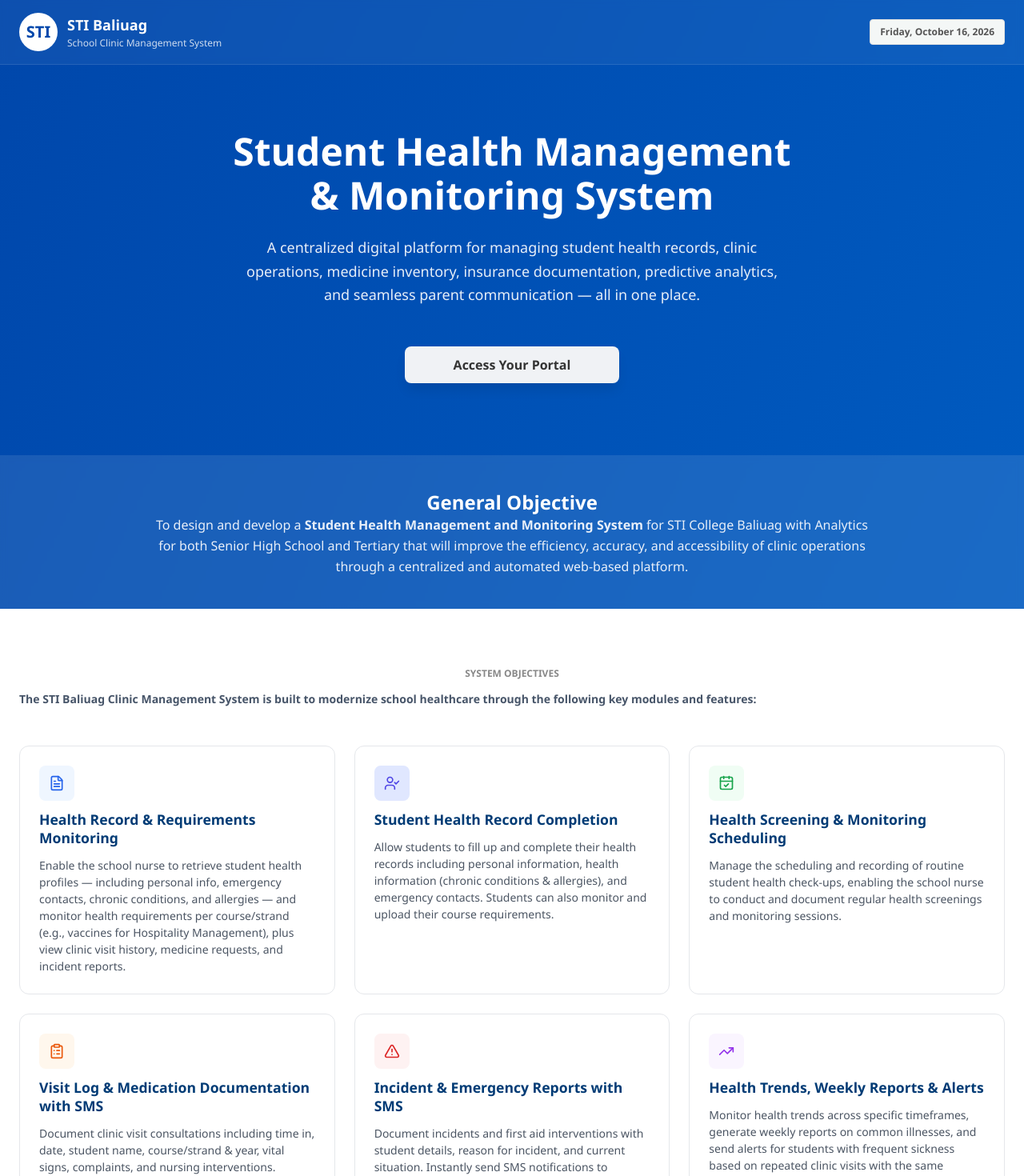
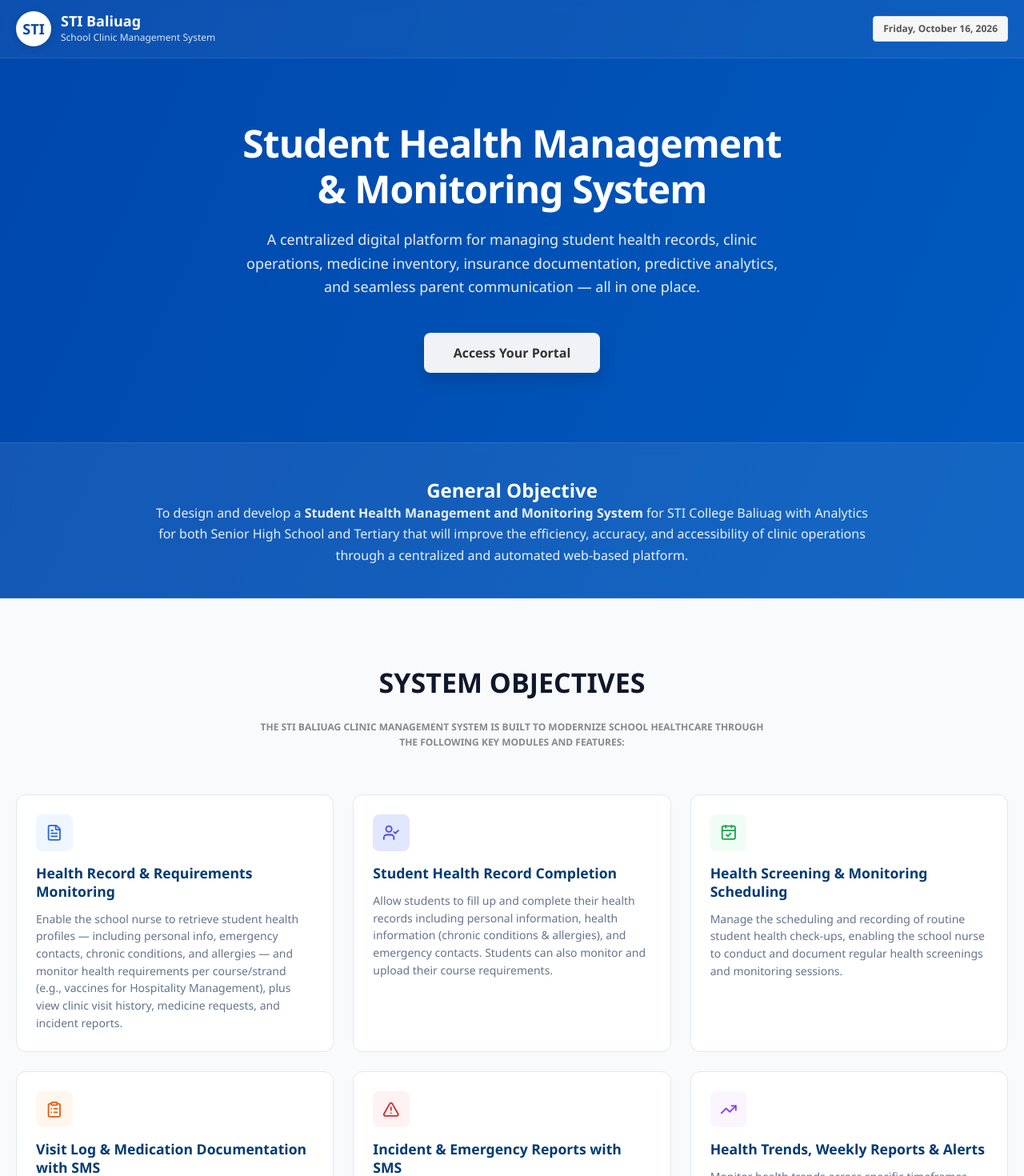
Before and after one commit to yaws777/localhost-cms, a React (Create React App) app in the folder frontend/: page / in a window 1280 px wide. Shown: the top 1470 px of the page at 80% size. Built offline with nearby package versions, Linux system fonts and the light colour scheme; no server answers.

Commit message:
Refactor API calls in layouts to use local development URLs and enhance request ID generation logic

```diff
--- a/frontend/src/App.js
+++ b/frontend/src/App.js
@@ -166,7 +166,7 @@
         <div className="hero-container">
           <h2 className="hero-heading">
             Student Health Management
-            <br />
+            <br className="hero-br" />
             & Monitoring System
           </h2>
           <p className="hero-description">
@@ -199,7 +199,7 @@
         <div className="section-container">
           <div className="section-header">
             <h3 className="section-title">System Objectives</h3>
-            <p className="section-subtitle">
+            <p className="section-title section-subtitle">
               The STI Baliuag Clinic Management System is built to modernize
               school healthcare through the following key modules and features:
             </p>
--- a/frontend/src/layout/studentLayout.jsx
+++ b/frontend/src/layout/studentLayout.jsx
@@ -62,7 +62,7 @@
     const fetchUnreadCount = useCallback(async (userId) => {
         if (!userId) return;
         try {
-            const res = await fetch(`https://localhost-cms.onrender.com/api/messages/unread-count/${userId}`);
+            const res = await fetch(`http://localhost:3001/api/messages/unread-count/${userId}`);
             const data = await res.json();
             if (data.success) {
                 setUnreadCount(data.unreadCount || 0);
@@ -76,7 +76,7 @@
     const fetchNotifications = useCallback(async (studentId) => {
         if (!studentId) return;
         try {
-            const res = await fetch(`https://localhost-cms.onrender.com/api/notifications/student/${studentId}`);
+            const res = await fetch(`http://localhost:3001/api/notifications/student/${studentId}`);
             const data = await res.json();
             if (data.success) {
                 // Filter out any notifications already marked as read
@@ -119,7 +119,7 @@
 
         const fetchStudentProfile = async () => {
             try {
-                const response = await fetch(`https://localhost-cms.onrender.com/api/get-student/${accurateUserId}`);
+                const response = await fetch(`http://localhost:3001/api/get-student/${accurateUserId}`);
                 const data = await response.json();
 
                 if (data.success && data.student) {
@@ -191,7 +191,7 @@
     const handleNotificationClick = async (notification) => {
         try {
             // 1. Mark notification as read
-            await fetch(`https://localhost-cms.onrender.com/api/notifications/${notification.notification_id}/read`, {
+            await fetch(`http://localhost:3001/api/notifications/${notification.notification_id}/read`, {
                 method: 'PATCH'
             });
 
--- a/frontend/src/styles/App.css
+++ b/frontend/src/styles/App.css
@@ -1,24 +1,39 @@
+/* Base Page Reset & Responsive Wrapper */
 .landing-page {
   min-height: 100vh;
+  width: 100%;
+  overflow-x: hidden;
   background: linear-gradient(to bottom right, #0047AB, #0066CC);
   font-family: system-ui, -apple-system, BlinkMacSystemFont, 'Segoe UI', Roboto, Oxygen, Ubuntu, Cantarell, sans-serif;
   color: #ffffff;
+  box-sizing: border-box;
+}
+
+.landing-page *,
+.landing-page *::before,
+.landing-page *::after {
+  box-sizing: border-box;
 }
 
 /* Header Styles */
 .main-header {
+  width: 100%;
   border-bottom: 1px solid rgba(255, 255, 255, 0.1);
   background-color: rgba(255, 255, 255, 0.05);
-  backdrop-filter: blur(4px);
+  backdrop-filter: blur(8px);
+  position: sticky;
+  top: 0;
+  z-index: 50;
 }
 
 .header-container {
   max-width: 80rem;
   margin: 0 auto;
-  padding: 1rem 1.5rem;
+  padding: 0.875rem 1.25rem;
   display: flex;
   align-items: center;
   justify-content: space-between;
+  gap: 1rem;
 }
 
 .brand-group {
@@ -29,17 +44,19 @@
 
 .logo-badge {
   display: flex;
-  height: 3rem;
-  width: 3rem;
+  height: 2.75rem;
+  width: 2.75rem;
+  flex-shrink: 0;
   align-items: center;
   justify-content: center;
   border-radius: 9999px;
   background-color: #ffffff;
+  box-shadow: 0 2px 8px rgba(0, 0, 0, 0.15);
 }
 
 .logo-badge span {
-  font-size: 1.25rem;
-  font-weight: 700;
+  font-size: 1.125rem;
+  font-weight: 800;
   color: #0047AB;
 }
 
@@ -48,63 +65,56 @@
   font-weight: 700;
   color: #ffffff;
   margin: 0;
+  line-height: 1.2;
 }
 
 .brand-subtitle {
   font-size: 0.75rem;
-  color: rgba(255, 255, 255, 0.8);
+  color: rgba(255, 255, 255, 0.85);
   margin: 0;
 }
 
 .header-meta {
   text-align: right;
-}
-
-.academic-year {
-  font-size: 0.875rem;
-  color: rgba(255, 255, 255, 0.9);
-  font-weight: 600;
-  margin: 0;
+  flex-shrink: 0;
 }
 
 .current-date {
   font-size: 0.75rem;
+  font-weight: 500;
+  color: rgba(255, 255, 255, 0.9);
   margin: 0;
 }
 
 /* Hero Section */
 .hero-section {
-  padding: 5rem 1.5rem;
+  padding: clamp(2.5rem, 6vw, 5rem) 1.25rem;
+  display: flex;
+  justify-content: center;
+  align-items: center;
 }
 
 .hero-container {
   max-width: 56rem;
+  width: 100%;
   margin: 0 auto;
   text-align: center;
 }
 
-.hero-tagline {
-  margin-bottom: 1rem;
-  font-size: 0.875rem;
-  font-weight: 500;
-  text-transform: uppercase;
-  letter-spacing: 0.05em;
-  color: rgba(255, 255, 255, 0.8);
-}
-
 .hero-heading {
-  margin-bottom: 1.5rem;
-  font-size: 3rem;
-  font-weight: 700;
-  line-height: 1.15;
+  margin-bottom: 1.25rem;
+  font-size: clamp(1.75rem, 4.5vw, 3rem);
+  font-weight: 800;
+  line-height: 1.2;
   color: #ffffff;
+  letter-spacing: -0.02em;
 }
 
 .hero-description {
   max-width: 42rem;
-  margin: 0 auto 2.5rem auto;
-  font-size: 1.125rem;
-  line-height: 1.625;
+  margin: 0 auto 2rem auto;
+  font-size: clamp(0.95rem, 2vw, 1.125rem);
+  line-height: 1.65;
   color: rgba(255, 255, 255, 0.9);
 }
 
@@ -113,86 +123,110 @@
   cursor: pointer;
   border-radius: 0.5rem;
   background-color: #ffffff;
-  padding: 0.75rem 2rem;
+  padding: 0.875rem 2rem;
   font-size: 1rem;
-  font-weight: 600;
-  width: 30%;
+  font-weight: 700;
+  width: auto;
+  min-width: 220px;
+  max-width: 100%;
   color: #0047AB;
-  box-shadow: 0 10px 15px -3px rgba(0, 0, 0, 0.1);
-  transition: transform 0.2s ease, box-shadow 0.2s ease;
+  box-shadow: 0 8px 20px rgba(0, 0, 0, 0.15);
+  transition: transform 0.2s ease, box-shadow 0.2s ease, background-color 0.2s ease;
 }
 
 .portal-btn:hover {
-  transform: scale(1.05);
-  box-shadow: 0 20px 25px -5px rgba(0, 0, 0, 0.1);
+  transform: translateY(-2px);
+  box-shadow: 0 12px 24px rgba(0, 0, 0, 0.2);
+  background-color: #f8fafc;
+}
+
+.portal-btn:active {
+  transform: translateY(0);
 }
 
 /* Objective Banner */
 .objective-banner {
-  background-color: rgba(255, 255, 255, 0.1);
-  padding: 2.5rem 1.5rem;
-  backdrop-filter: blur(4px);
+  background-color: rgba(255, 255, 255, 0.08);
+  padding: clamp(1.75rem, 4vw, 2.5rem) 1.25rem;
+  backdrop-filter: blur(6px);
+  border-top: 1px solid rgba(255, 255, 255, 0.1);
+  border-bottom: 1px solid rgba(255, 255, 255, 0.1);
 }
 
 .banner-container {
   max-width: 56rem;
+  width: 100%;
   margin: 0 auto;
   text-align: center;
 }
 
 .banner-title {
   margin-bottom: 0.75rem;
-  font-size: 1.25rem;
+  font-size: clamp(1.125rem, 2.5vw, 1.35rem);
   font-weight: 700;
   color: #ffffff;
+  text-align: center;
 }
 
 .banner-text {
-  font-size: 1rem;
-  line-height: 1.625;
+  font-size: clamp(0.9rem, 2vw, 1rem);
+  line-height: 1.65;
   color: rgba(255, 255, 255, 0.9);
   margin: 0;
+  text-align: center;
 }
 
 /* System Objectives Section */
 .objectives-section {
-  background-color: #ffffff;
-  padding: 4rem 1.5rem;
+  background-color: #f8fafc;
+  padding: clamp(2.5rem, 6vw, 4.5rem) 1.25rem;
 }
 
 .section-container {
   max-width: 80rem;
+  width: 100%;
   margin: 0 auto;
 }
 
 .section-header {
   text-align: center;
-  margin-bottom: 3rem;
+  margin-bottom: clamp(2rem, 4vw, 3rem);
 }
 
-.section-title {
-  font-size: 1.875rem;
-  font-weight: 700;
-  color: #111827;
-  margin: 0 0 0.75rem 0;
+/* Explicit centering for section-title and p.section-title */
+.section-title,
+p.section-title {
+  text-align: center !important;
+  margin-left: auto !important;
+  margin-right: auto !important;
+}
+
+h3.section-title {
+  font-size: clamp(1.5rem, 3.5vw, 2.125rem);
+  font-weight: 800;
+  color: #0f172a;
+  margin-top: 0;
+  margin-bottom: 0.75rem;
 }
 
 .section-subtitle {
-  font-size: 1rem;
-  color: #4b5563;
-  margin: 0;
+  font-size: clamp(0.875rem, 2vw, 1rem);
+  color: #475569;
+  max-width: 42rem;
+  line-height: 1.6;
 }
 
-/* Grid Layout */
+/* Responsive Grid Layout */
 .objectives-grid {
   display: grid;
-  gap: 1.5rem;
+  gap: 1.25rem;
   grid-template-columns: 1fr;
 }
 
-@media (min-width: 768px) {
+@media (min-width: 640px) {
   .objectives-grid {
     grid-template-columns: repeat(2, 1fr);
+    gap: 1.5rem;
   }
 }
 
@@ -205,51 +239,53 @@
 /* Cards setup */
 .objective-card {
   border-radius: 0.75rem;
-  border: 1px solid #e5e7eb;
+  border: 1px solid #e2e8f0;
   background-color: #ffffff;
-  padding: 1.5rem;
-  transition: border-color 0.2s ease, box-shadow 0.2s ease;
+  padding: clamp(1.25rem, 3vw, 1.5rem);
+  display: flex;
+  flex-direction: column;
+  justify-content: flex-start;
+  transition: border-color 0.2s ease, box-shadow 0.2s ease, transform 0.2s ease;
 }
 
 .objective-card:hover {
   border-color: #93c5fd;
-  box-shadow: 0 10px 15px -3px rgba(0, 0, 0, 0.05);
+  box-shadow: 0 10px 20px -3px rgba(0, 0, 0, 0.06);
+  transform: translateY(-2px);
 }
 
 .card-top {
   display: flex;
-  align-items: start;
+  align-items: center;
   justify-content: space-between;
-  margin-bottom: 0.75rem;
+  margin-bottom: 1rem;
 }
 
 .icon-wrapper {
   display: inline-flex;
+  align-items: center;
+  justify-content: center;
   border-radius: 0.5rem;
   padding: 0.75rem;
 }
 
 .lucide-icon {
-  height: 1.25rem;
-  width: 1.25rem;
-}
-
-.card-counter {
-  font-size: 0.75rem;
-  font-weight: 700;
+  height: 1.35rem;
+  width: 1.35rem;
 }
 
 .card-title {
-  font-size: 1rem;
-  font-weight: 600;
-  color: #111827;
+  font-size: 1.05rem;
+  font-weight: 700;
+  color: #1e293b;
   margin: 0 0 0.5rem 0;
+  line-height: 1.35;
 }
 
 .card-description {
   font-size: 0.875rem;
-  line-height: 1.5;
-  color: #4b5563;
+  line-height: 1.55;
+  color: #64748b;
   margin: 0;
 }
 
@@ -261,7 +297,6 @@
 .theme-red          { color: #dc2626; background-color: #fef2f2; }
 .theme-purple       { color: #9333ea; background-color: #faf5ff; }
 .theme-yellow       { color: #ca8a04; background-color: #fefce8; }
-
 .theme-teal         { color: #0d9488; background-color: #f0fdfa; }
 .theme-cyan         { color: #0891b2; background-color: #ecfeff; }
 .theme-blue-light   { color: #3b82f6; background-color: #eff6ff; }
@@ -276,9 +311,9 @@
 /* Footer Styles */
 .main-footer {
   border-top: 1px solid rgba(255, 255, 255, 0.1);
-  background-color: rgba(0, 71, 171, 0.5);
-  padding: 2rem 1.5rem;
-  backdrop-filter: blur(4px);
+  background-color: rgba(0, 51, 128, 0.6);
+  padding: 2rem 1.25rem;
+  backdrop-filter: blur(6px);
 }
 
 .footer-container {
@@ -289,13 +324,39 @@
 
 .footer-copyright {
   font-size: 0.875rem;
-  color: rgba(255, 255, 255, 0.8);
+  color: rgba(255, 255, 255, 0.85);
   margin: 0;
 }
 
 .footer-subtext {
   margin-top: 0.5rem;
   font-size: 0.75rem;
-  color: rgba(255, 255, 255, 0.6);
+  color: rgba(255, 255, 255, 0.65);
   margin-bottom: 0;
 }
+
+/* Mobile & Tablet Specific Optimizations */
+@media (max-width: 639px) {
+  .header-container {
+    flex-direction: column;
+    text-align: center;
+    padding: 0.75rem 1rem;
+  }
+
+  .brand-group {
+    flex-direction: column;
+    gap: 0.35rem;
+  }
+
+  .header-meta {
+    text-align: center;
+  }
+
+  .hero-br {
+    display: none;
+  }
+
+  .portal-btn {
+    width: 100%;
+  }
+}
```
Also changed, not shown: frontend/src/layout/nurseLayout.jsx (+4 -4 lines), frontend/src/layout/parentLayout.jsx (+5 -5 lines), 2 other files (tests, documents, lock files or other folders).
